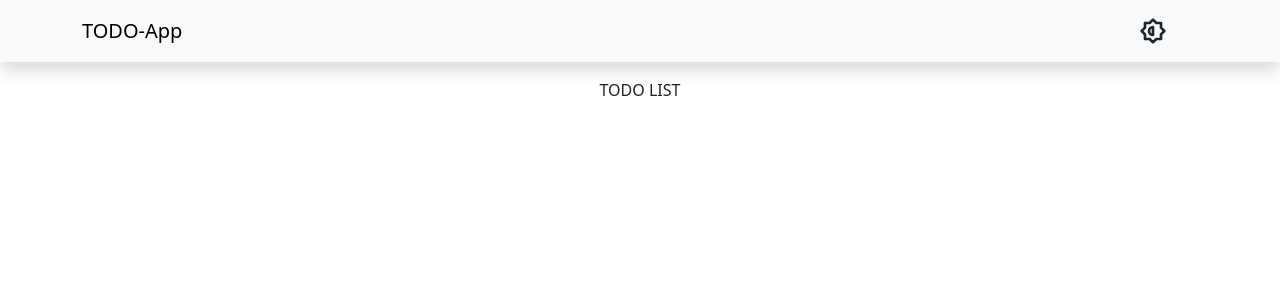
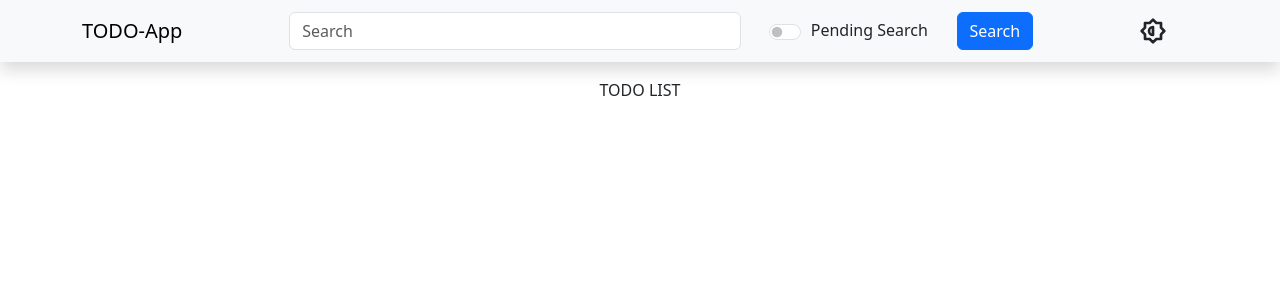
Before and after one commit to DIOLINK/challenge-invgate, a React (Vite) app: page / in a window 1280 px wide. Shown: the top 300 px of the page. Built offline with nearby package versions, Linux system fonts and the light colour scheme.

Commit message:
refactor: Navbar

```diff
--- a/src/components/Layout/Navbar/Menu.tsx
+++ b/src/components/Layout/Navbar/Menu.tsx
@@ -5,11 +5,8 @@ export const Menu = () => {
   const { toggleTheme } = useTheme();
   return (
     <>
-      <Navbar.Toggle
-        aria-controls={`offcanvasNavbar-expand-lg`}
-        className="border-0"
-      />
       <Navbar.Offcanvas
+        className="flex-grow-0"
         id={`offcanvasNavbar-expand-lg`}
         aria-labelledby={`offcanvasNavbarLabel-expand-lg`}
         placement="end"
--- /dev/null
+++ b/src/components/Layout/Navbar/Search.tsx
@@ -0,0 +1,30 @@
+import { Button, Col, Form, Row } from 'react-bootstrap';
+
+export const Search = () => {
+  return (
+    <Col md={8}>
+      <Form className="flex-grow-1">
+        <Row className="justify-content-between align-items-center pointer">
+          <Col>
+            <Form.Control
+              type="text"
+              placeholder="Search"
+              className=" mr-sm-2"
+            />
+          </Col>
+          <Col xs="3">
+            <Form.Check
+              type="switch"
+              id="custom-switch"
+              label="Pending Search"
+              className="d-flex align-items-center justify-content-around pointer"
+            />
+          </Col>
+          <Col xs="auto">
+            <Button type="submit">Search</Button>
+          </Col>
+        </Row>
+      </Form>
+    </Col>
+  );
+};
--- a/src/components/Layout/Navbar/index.tsx
+++ b/src/components/Layout/Navbar/index.tsx
@@ -1,14 +1,20 @@
 import { ROUTES } from '@/routers/routes';
 import { Container, Navbar } from 'react-bootstrap';
 import { Menu } from './Menu';
+import { Search } from './Search';
 
 function NavBar() {
   return (
-    <Navbar expand="lg" className="bg-body-tertiary shadow mb-3">
-      <Container fluid="md">
+    <Navbar sticky="top" expand="lg" className="bg-body-tertiary shadow mb-3">
+      <Container fluid="md" className="d-flex justify-content-between">
         <Navbar.Brand href={ROUTES.home} className="pointer">
           TODO-App
         </Navbar.Brand>
+        <Navbar.Toggle
+          aria-controls={`offcanvasNavbar-expand-lg`}
+          className="border-0 order-md-1"
+        />
+        <Search />
         <Menu />
       </Container>
     </Navbar>
```
